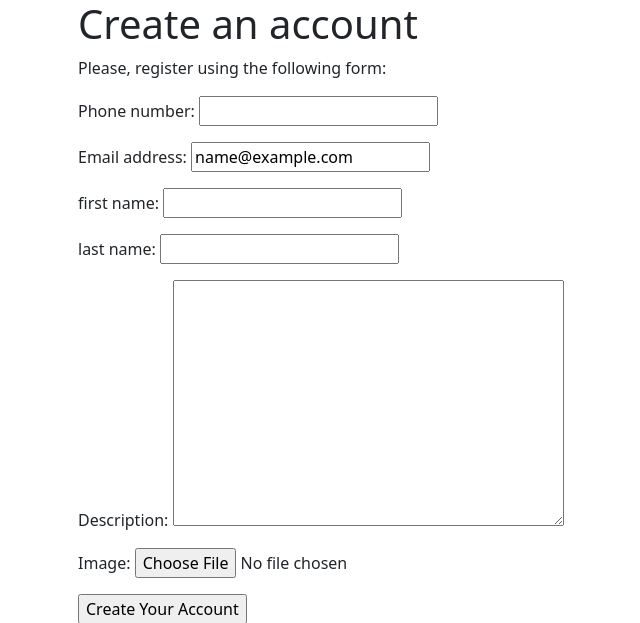
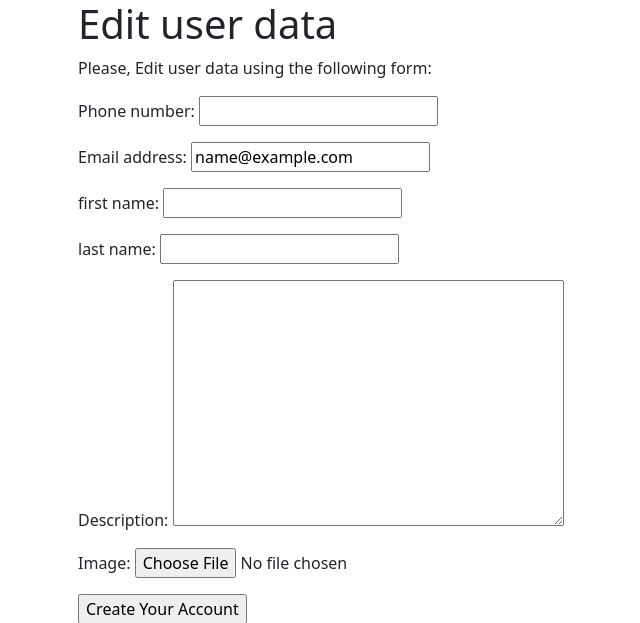
Before and after one commit to Yashar1989/Meeting-Room-Booking-System, a Django app: page /account/edit/ in a window 1280 px wide. Shown: the top 623 px of the page, without its empty margins (4-644 px from the left). Run offline with Django 4.2, Linux system fonts and the light colour scheme; the visitor is signed in with stand-in values (Sample User, id 1); data comes from the database, SQL or seed files in the repository; some libraries are stand-ins or nearby versions.

Commit message:
fixing edit and profile

```diff
--- a/core/templates/user/register.html
+++ b/core/templates/user/register.html
@@ -1,10 +1,10 @@
 {% extends "base.html" %}
 
-{% block title %}Create an account{% endblock %}
+{% block title %}{{title}}{% endblock %}
 
 {% block content %}
-  <h1>Create an account</h1>
-  <p>Please, register using the following form:</p>
+  <h1>{{title}}</h1>
+  <p>Please, {{title}} using the following form:</p>
   <form action="" method="post", enctype="multipart/form-data">
     {{ form.as_p }}
     {% csrf_token %}
--- a/core/user/forms.py
+++ b/core/user/forms.py
@@ -14,23 +14,41 @@
     password = forms.CharField(widget=forms.PasswordInput)
 
 class CustomUserEditForm(forms.ModelForm):
-    first_name = forms.CharField(label='first name')
-    last_name = forms.CharField(label='last name')
-    description = forms.CharField(widget=forms.Textarea)
-    image = forms.ImageField()
+    first_name = forms.CharField(label='first name', required=False)
+    last_name = forms.CharField(label='last name', required=False)
+    description = forms.CharField(required=False, widget=forms.Textarea)
+    image = forms.ImageField(required=False)
 
     class Meta:
         model = CustomUser
-        fields = ['phone_number', 'email', 'first_name', 'last_name', 'description', 'image']
+        fields = ['phone_number', 'email']
 
-    def clean(self):
-        cd = super().clean()
+    def __init__(self, *args, **kwargs):
+        super(CustomUserEditForm, self).__init__(*args, **kwargs)
+        if self.instance.pk:
+            try:
+                profile = self.instance.profile
+                self.initial['first_name'] = profile.first_name
+                self.initial['last_name'] = profile.last_name
+                self.initial['description'] = profile.description
+                self.initial['image'] = profile.image
+            except Profile.DoesNotExist:
+                pass
 
-        profile = Profile.objects.get(user=self.instance.id)
-        profile.first_name = cd['first_name']
-        profile.last_name = cd['last_name']
-        profile.description = cd['description']
-        print(cd)
-        profile.save()
+    def save(self, commit=True):
+        user = super(CustomUserEditForm, self).save(commit=False)
+        user.save()
+        # print(type(user))
+        if commit:
+            try:
+                profile = Profile.objects.get(user=user)
+                profile.first_name = self.cleaned_data['first_name']
+                profile.last_name = self.cleaned_data['last_name']
+                profile.description = self.cleaned_data['description']
+                if 'image' in self.cleaned_data:
+                    profile.image = self.cleaned_data['image']
+                profile.save()
+            except Profile.DoesNotExist:
+                Profile.objects.create(user=user, first_name=self.cleaned_data['first_name'], last_name=self.cleaned_data['last_name'], description=self.cleaned_data['description'], image=self.cleaned_data['image'])
 
-        return cd
+        return user
--- a/core/user/models.py
+++ b/core/user/models.py
@@ -15,9 +15,9 @@
 class Profile(models.Model):
     user = models.OneToOneField(to=CustomUser, on_delete=models.CASCADE)
     first_name = models.CharField(max_length=255)
-    last_name = models.CharField(max_length=255)
+    last_name = models.CharField(max_length=255, blank=True, null=True)
     image = models.ImageField(blank=True, null=True)
-    description = models.TextField()
+    description = models.TextField(blank=True, null=True)
 
     created_date = models.DateTimeField(auto_now_add=True)
     update_date = models.DateTimeField(auto_now=True)
--- a/core/user/views.py
+++ b/core/user/views.py
@@ -1,5 +1,6 @@
 from django.shortcuts import render, redirect, get_object_or_404
 from django.contrib.auth import authenticate, login, get_user_model
+from django.contrib.auth.decorators import login_required
 from django.urls import reverse_lazy
 from django.http import HttpResponse
 from django.contrib import messages
@@ -9,17 +10,29 @@
 
 User = get_user_model()
 
+def guest_required(view_func):
+    def wrapper(request, *args, **kwargs):
+        if request.user.is_authenticated:
+            return redirect(reverse_lazy('account:profile'))
+        return view_func(request, *args, **kwargs)
+    return wrapper
+
+
 # Create your views here.
 
+
+@guest_required
 def register(request):
     if request.method == "POST":
         form = CustomUserCreationForm(request.POST)
         if form.is_valid():
             form.save()
+            return redirect(reverse_lazy('account:login'))
     else:
         form = CustomUserCreationForm()
-    return render(request, 'user/register.html', {'form' : form})
+    return render(request, 'user/register.html', {'form' : form, 'title' : 'Register new user'})
 
+@guest_required
 def login_user(request):
     if request.method == "POST":
         form = CustonUserLoginForm(request.POST)
@@ -36,11 +49,15 @@
         form = CustonUserLoginForm()
     return render(request, 'user/login.html', {'form':form})
 
+@login_required
 def profile(request):
-    return HttpResponse("Profile page")
+    user = User.objects.get(id=request.user.id)
+    profile = Profile.objects.get(user=request.user)
+    print(profile.image)
+    return render(request, 'user/profile.html', {'user' : user, 'profile' : profile})
 
+@login_required
 def edit(request):
-    profile = get_object_or_404(Profile, user=request.user)
     user = get_object_or_404(User, id=request.user.id)
     form = CustomUserEditForm(instance=user)
     if request.method == 'POST':
@@ -48,7 +65,8 @@
         if form.is_valid():
             form.save()
             return redirect(reverse_lazy('account:profile'))
-    return render(request, 'user/register.html', {'form' : form})
+    return render(request, 'user/register.html', {'form' : form, 'title' : "Edit user data"})
 
+@login_required
 def change_password(request):
     pass
```
Also changed, not shown: core/templates/user/profile.html (+29 -0 lines), core/templates/user/edit.html (deleted), core/user/migrations/0005_alter_profile_description_alter_profile_last_name.py (added).
